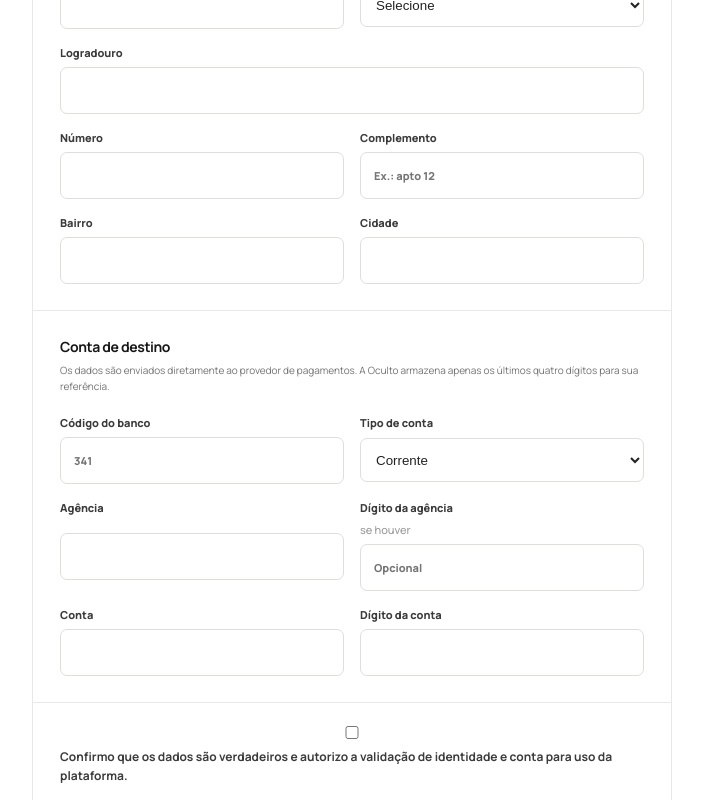
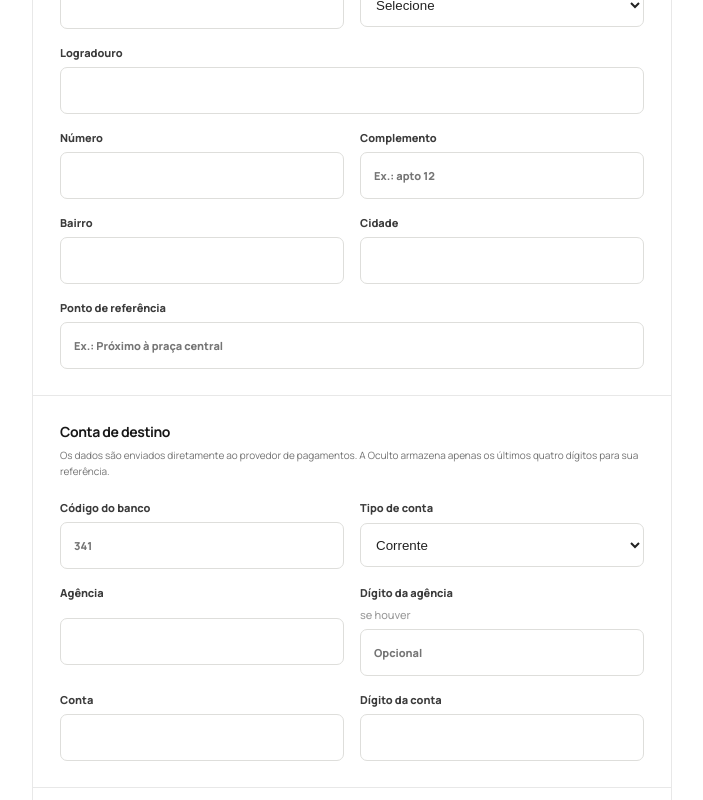
Before and after one commit to goularttiktok8-del/ocultopagamentos2026goupayyy, a Next.js app: page /verificacao in a window 1280 px wide. Shown: the part 836-1636 px from the top of the page, without its empty margins (272-975 px from the left). Built offline with nearby package versions, Linux system fonts and the light colour scheme; no server answers.

Commit message:
fix: collect required KYC address reference point

```diff
--- a/src/app/api/kyc/profile/route.ts
+++ b/src/app/api/kyc/profile/route.ts
@@ -86,6 +86,7 @@ export async function POST(request: NextRequest) {
         streetNumber: text(body.streetNumber, 'o número do endereço', 1, 20),
         neighborhood: text(body.neighborhood, 'o bairro', 2, 80),
         city: text(body.city, 'a cidade', 2, 80),
+        referencePoint: text(body.referencePoint, 'um ponto de referência', 2, 100),
         state,
         zipCode: digits(body.zipCode, 'o CEP', 8, 8),
       },
--- a/src/components/KycProfileForm.tsx
+++ b/src/components/KycProfileForm.tsx
@@ -25,7 +25,7 @@ export function KycProfileForm({ onComplete }: { onComplete: () => Promise<void>
 
   return <form className="kyc-form" onSubmit={submit}>
     <div className="kyc-section"><h2>Dados pessoais</h2><p>Usados exclusivamente para identificar a sua conta junto ao provedor regulado.</p><div className="field-grid"><label className="field-span-2">Nome completo<input name="name" minLength={3} maxLength={120} autoComplete="name" required /></label><label>CPF<input name="document" inputMode="numeric" autoComplete="off" placeholder="000.000.000-00" required /></label><label>Data de nascimento<input name="birthdate" type="date" autoComplete="bday" required /></label><label className="field-span-2">Nome completo da mãe<input name="motherName" minLength={3} maxLength={120} autoComplete="off" required /></label><label>Renda mensal aproximada<div className="money-input"><span>R$</span><input name="monthlyIncome" inputMode="decimal" placeholder="0,00" required /></div></label><label>Ocupação<input name="occupation" minLength={2} maxLength={80} required /></label><label>DDD<input name="phoneDdd" inputMode="numeric" placeholder="11" required /></label><label>Celular<input name="phoneNumber" inputMode="numeric" placeholder="999999999" autoComplete="tel-national" required /></label></div></div>
-    <div className="kyc-section"><h2>Endereço</h2><div className="field-grid"><label>CEP<input name="zipCode" inputMode="numeric" autoComplete="postal-code" required /></label><label>UF<select name="state" defaultValue=""><option value="" disabled>Selecione</option>{['AC','AL','AP','AM','BA','CE','DF','ES','GO','MA','MT','MS','MG','PA','PB','PR','PE','PI','RJ','RN','RS','RO','RR','SC','SP','SE','TO'].map((state) => <option key={state}>{state}</option>)}</select></label><label className="field-span-2">Logradouro<input name="street" minLength={2} maxLength={100} autoComplete="street-address" required /></label><label>Número<input name="streetNumber" maxLength={20} required /></label><label>Complemento<input name="complementary" maxLength={80} placeholder="Ex.: apto 12" required /></label><label>Bairro<input name="neighborhood" minLength={2} maxLength={80} required /></label><label>Cidade<input name="city" minLength={2} maxLength={80} autoComplete="address-level2" required /></label></div></div>
+    <div className="kyc-section"><h2>Endereço</h2><div className="field-grid"><label>CEP<input name="zipCode" inputMode="numeric" autoComplete="postal-code" required /></label><label>UF<select name="state" defaultValue=""><option value="" disabled>Selecione</option>{['AC','AL','AP','AM','BA','CE','DF','ES','GO','MA','MT','MS','MG','PA','PB','PR','PE','PI','RJ','RN','RS','RO','RR','SC','SP','SE','TO'].map((state) => <option key={state}>{state}</option>)}</select></label><label className="field-span-2">Logradouro<input name="street" minLength={2} maxLength={100} autoComplete="street-address" required /></label><label>Número<input name="streetNumber" maxLength={20} required /></label><label>Complemento<input name="complementary" maxLength={80} placeholder="Ex.: apto 12" required /></label><label>Bairro<input name="neighborhood" minLength={2} maxLength={80} required /></label><label>Cidade<input name="city" minLength={2} maxLength={80} autoComplete="address-level2" required /></label><label className="field-span-2">Ponto de referência<input name="referencePoint" minLength={2} maxLength={100} placeholder="Ex.: Próximo à praça central" required /></label></div></div>
     <div className="kyc-section"><h2>Conta de destino</h2><p>Os dados são enviados diretamente ao provedor de pagamentos. A Oculto armazena apenas os últimos quatro dígitos para sua referência.</p><div className="field-grid"><label>Código do banco<input name="bankCode" inputMode="numeric" placeholder="341" required /></label><label>Tipo de conta<select name="accountType" defaultValue="checking"><option value="checking">Corrente</option><option value="savings">Poupança</option></select></label><label>Agência<input name="branchNumber" inputMode="numeric" required /></label><label>Dígito da agência <span className="optional">se houver</span><input name="branchCheckDigit" inputMode="numeric" maxLength={1} placeholder="Opcional" /></label><label>Conta<input name="accountNumber" inputMode="numeric" required /></label><label>Dígito da conta<input name="accountCheckDigit" inputMode="numeric" maxLength={1} required /></label></div></div>
     <label className="consent-line"><input type="checkbox" required /> <span>Confirmo que os dados são verdadeiros e autorizo a validação de identidade e conta para uso da plataforma.</span></label><button className="button button-dark" disabled={submitting}>{submitting ? 'Enviando com segurança…' : 'Enviar para verificação'} <span>→</span></button>{message && <p className="inline-message">{message}</p>}
   </form>;
--- a/src/lib/pagarme.ts
+++ b/src/lib/pagarme.ts
@@ -32,6 +32,7 @@ export type PagarmeIndividualRecipientInput = {
     streetNumber: string;
     neighborhood: string;
     city: string;
+    referencePoint: string;
     state: string;
     zipCode: string;
   };
@@ -208,6 +209,7 @@ export async function createIndividualRecipient(input: PagarmeIndividualRecipien
           street_number: input.address.streetNumber,
           neighborhood: input.address.neighborhood,
           city: input.address.city,
+          reference_point: input.address.referencePoint,
           state: input.address.state,
           zip_code: input.address.zipCode,
         },
```
